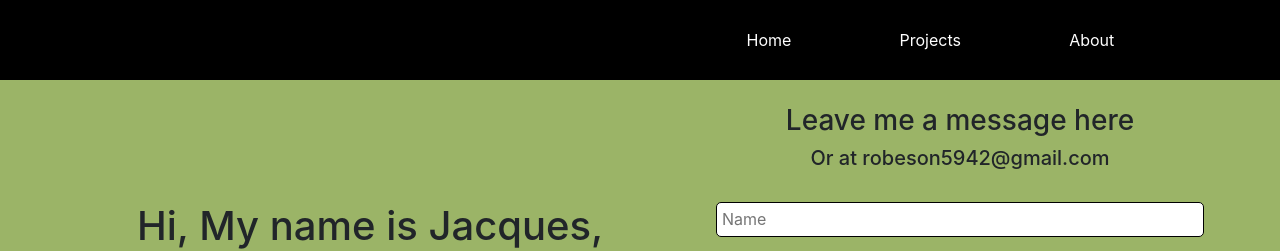
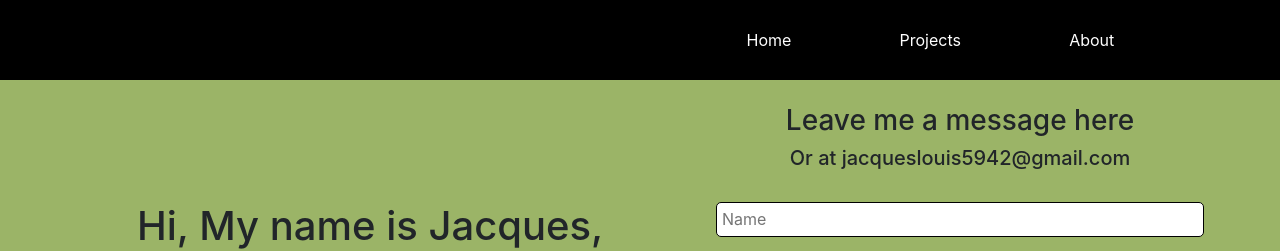
Before and after one commit to roberson509/my-landing-page, a website: page index.html in a window 1280 px wide. Shown: the top 251 px of the page. Drawn offline with nearby package versions, Linux system fonts and the light colour scheme.

Commit message:
update email

```diff
--- a/index.html
+++ b/index.html
@@ -36,7 +36,7 @@
             <div class="form">
                 <br>
                 <h3 style="text-align: center;">Leave me a message here</h3>
-                <h5 style="text-align: center;">Or at robeson5942@gmail.com</h5>
+                <h5 style="text-align: center;">Or at jacqueslouis5942@gmail.com</h5>
                 <form action="/info" method="post">
                     <br>
                     <input type="text" placeholder="Name" name="name"> <br> <br>
```
